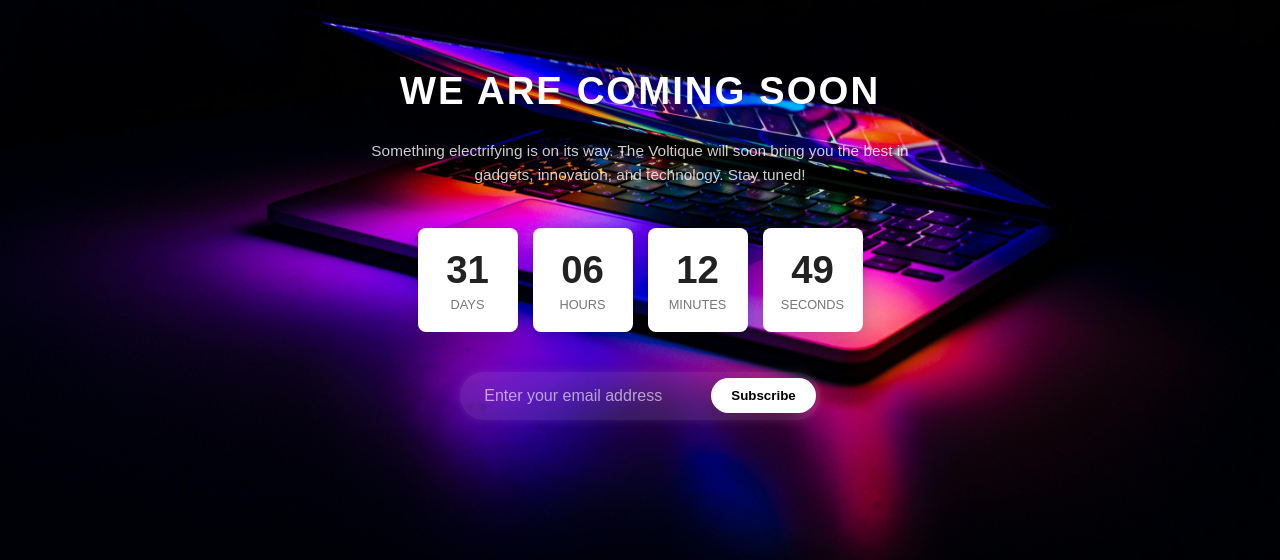
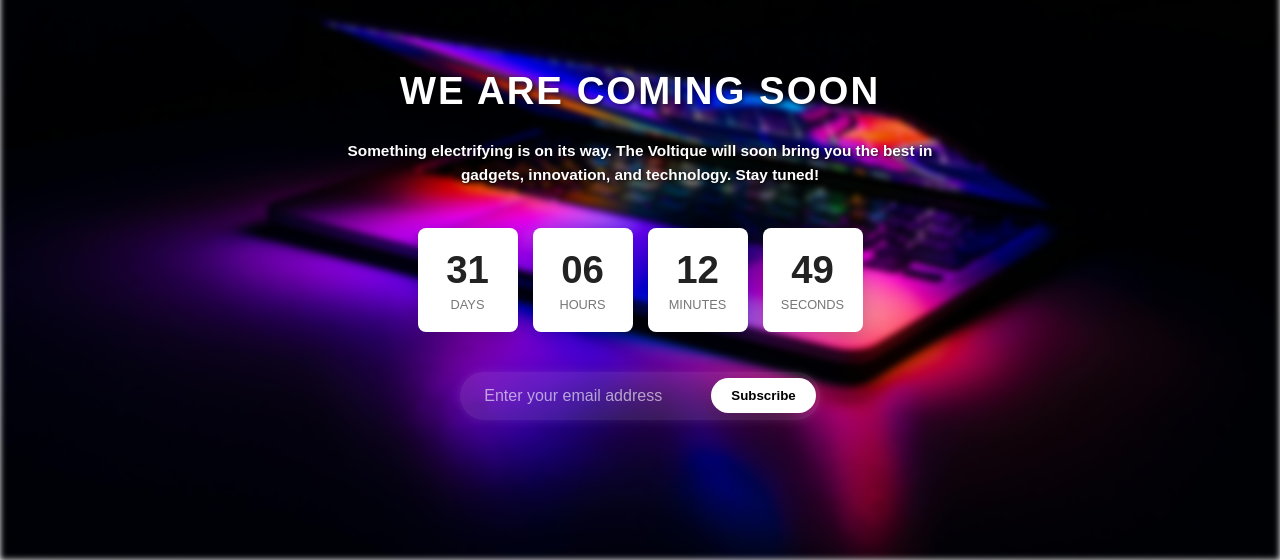
Before and after one commit to Thevoltique/Timer, a plain HTML site: page index.html in a window 1280 px wide. Shown: the part 240-800 px from the top of the page. Drawn offline with Linux system fonts and the light colour scheme.

Commit message:
Update index.html

```diff
--- a/index.html
+++ b/index.html
@@ -15,15 +15,28 @@
       flex-direction: column;
       justify-content: center;
       align-items: center;
+      color: #fff;
+      text-align: center;
+      padding: 20px;
+      box-sizing: border-box;
+      position: relative;
+    }
+
+    /* Blurred background image */
+    body::before {
+      content: '';
+      position: fixed;
+      top: 0;
+      left: 0;
+      width: 100%;
+      height: 100%;
       background-image: url('Background.jpg');
       background-size: cover;
       background-position: center;
       background-repeat: no-repeat;
       background-attachment: fixed;
-      color: #fff;
-      text-align: center;
-      padding: 20px;
-      box-sizing: border-box;
+      filter: blur(3px);
+      z-index: -1;
     }
 
     img.logo {
@@ -36,18 +49,22 @@
 
     h2 {
       font-size: clamp(1.5rem, 3vw, 2.5rem);
+      font-weight: 800;
       letter-spacing: 2px;
       margin-bottom: 10px;
       color: #fff;
+      text-shadow: 2px 2px 4px rgba(0, 0, 0, 0.5);
     }
 
     p {
-      color: rgba(255,255,255,0.8);
+      color: #fff;
       font-size: clamp(0.9rem, 1.2vw, 1.1rem);
+      font-weight: 600;
       max-width: 600px;
       margin-bottom: 40px;
       line-height: 1.6;
       padding: 0 15px;
+      text-shadow: 1px 1px 3px rgba(0, 0, 0, 0.7);
     }
 
     .countdown {
```
